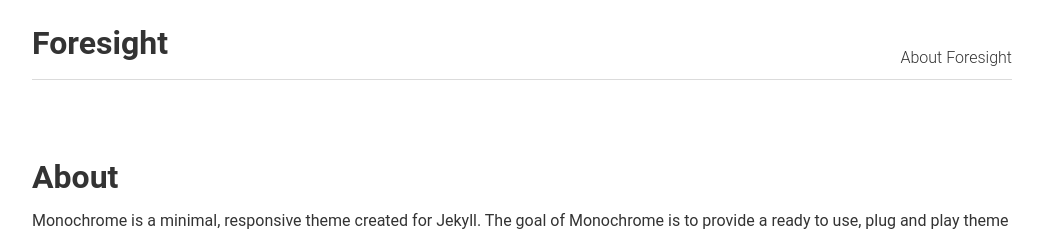
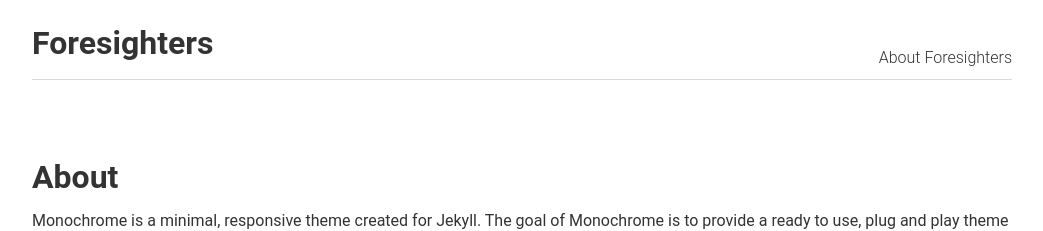
Before and after one commit to foresighters/foresighters.github.io, a Jekyll site: the page built from about.md, in a window 1280 px wide. Shown: the top 231 px of the page, without its empty margins (118-1161 px from the left). Built offline with Jekyll 4.4.1, drawn with Linux system fonts in a browser that asks for light colours.

Commit message:
basic setting

```diff
--- a/_includes/head.html
+++ b/_includes/head.html
@@ -4,7 +4,7 @@
 	<meta name="viewport" content="width=device-width, initial-scale=1.0, maximum-scale=1">
 	<meta name="generator" content="Jekyll">
 
-	<title>{%if page.title %}{{ page.title }}{% else %}{{ site.title }}{% endif %}</title>
+	<title>Foresighters</title>
   <meta name="description" content="{%if page.description %}{{ page.description }}{% else %}{{ site.description }}{% endif %}">
 
 	<!-- CSS & fonts -->
--- a/_includes/header.html
+++ b/_includes/header.html
@@ -3,7 +3,7 @@
     <span class="f-left">
       <a href="{{ site.baseurl }}/">
         <h1>
-          Foresight
+          Foresighters
         </h1>
       </a>
     </span>
--- a/_layouts/post.html
+++ b/_layouts/post.html
@@ -3,7 +3,7 @@
 ---
 <article id="post-page">
 	<h2>{%if page.header %}{{ page.header }}{% else %}{{ page.title }}{% endif %}</h2>
-	<time datetime="{{ page.date | date_to_xmlschema }}" class="by-line">{{ page.date | date_to_string }}</time>
+	<time datetime="{{ page.date | date_to_xmlschema }}" class="by-line">{{ page.date| date_to_string }}</time>
 	<div class="content">
 
 		{{ content }}
--- a/about.md
+++ b/about.md
@@ -1,7 +1,7 @@
 ---
 layout: page
-title: About Foresight
-description: This page describes monochrome.
+title: About Foresighters
+description: This page describes Foresighters.
 ---
 ## About
 Monochrome is a minimal, responsive theme created for Jekyll. The goal of Monochrome is to provide a ready to use, plug and play theme for those who want to set up a blog, and focus solely on the content.
```
Also changed, not shown: _posts/2018-05-25-Foresighters.md (renamed from _posts/2018-05-25-Foresights.md), 7 other files.
